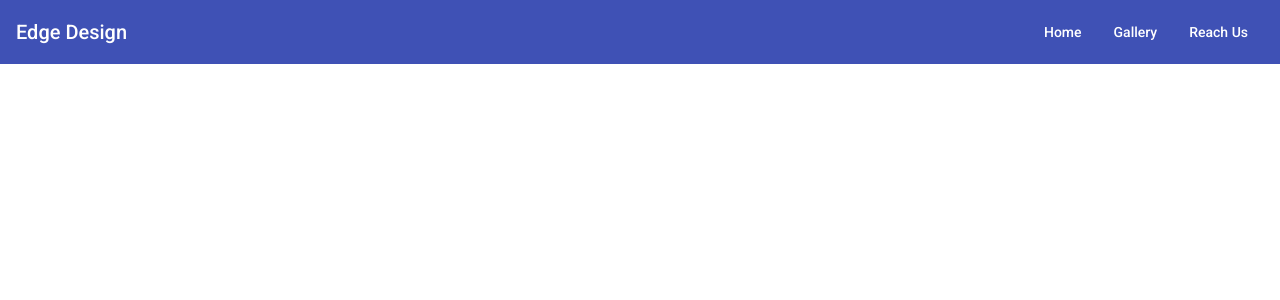
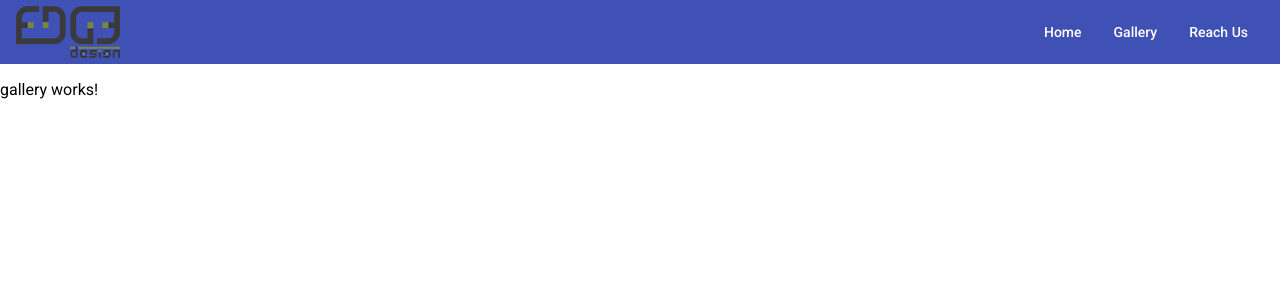
Before and after one commit to asfathahamed/edgedesign, an Angular app: page /gallery in a window 1280 px wide. Before the commit this address led to /. Shown: the top 300 px of the page. Built offline with nearby package versions, Linux system fonts and the light colour scheme.

Commit message:
Header implemented with logo

```diff
--- a/src/app/app.component.html
+++ b/src/app/app.component.html
@@ -1,10 +1,10 @@
 <mat-toolbar color="primary">
   <mat-toolbar-row>
-    <span>Edge Design</span>
+    <a routerLink="/" class="brand"><span class="sr-only">Edge Design</span></a>
     <span class="middle-spacer"></span>
-    <button mat-button>Home</button>
-    <button mat-button>Gallery</button>
-    <button mat-button>Reach Us</button>
+    <button routerLink="/" mat-button>Home</button>
+    <button routerLink="/gallery" mat-button>Gallery</button>
+    <button routerLink="/contact" mat-button>Reach Us</button>
   </mat-toolbar-row>
 </mat-toolbar>
 <router-outlet></router-outlet>
--- a/src/app/app.module.ts
+++ b/src/app/app.module.ts
@@ -7,11 +7,15 @@ import { SharedMaterialModule } from './shared/shared-material.module';
 
 import { AppComponent } from './app.component';
 import { HomeComponent } from './home/home.component';
+import { GalleryComponent } from './gallery/gallery.component';
+import { ContactComponent } from './contact/contact.component';
 
 @NgModule({
   declarations: [
     AppComponent,
-    HomeComponent
+    HomeComponent,
+    GalleryComponent,
+    ContactComponent
   ],
   imports: [
     BrowserModule,
--- /dev/null
+++ b/src/app/contact/contact.component.html
@@ -0,0 +1 @@
+<p>contact works!</p>
--- /dev/null
+++ b/src/app/contact/contact.component.ts
@@ -0,0 +1,15 @@
+import { Component, OnInit } from '@angular/core';
+
+@Component({
+  selector: 'app-contact',
+  templateUrl: './contact.component.html',
+  styleUrls: ['./contact.component.less']
+})
+export class ContactComponent implements OnInit {
+
+  constructor() { }
+
+  ngOnInit() {
+  }
+
+}
--- /dev/null
+++ b/src/app/gallery/gallery.component.html
@@ -0,0 +1 @@
+<p>gallery works!</p>
--- /dev/null
+++ b/src/app/gallery/gallery.component.ts
@@ -0,0 +1,15 @@
+import { Component, OnInit } from '@angular/core';
+
+@Component({
+  selector: 'app-gallery',
+  templateUrl: './gallery.component.html',
+  styleUrls: ['./gallery.component.less']
+})
+export class GalleryComponent implements OnInit {
+
+  constructor() { }
+
+  ngOnInit() {
+  }
+
+}
--- a/src/assets/styles/helper.less
+++ b/src/assets/styles/helper.less
@@ -1,3 +1,14 @@
 .middle-spacer {
   flex: 1 1 auto;
 }
+
+.sr-only {
+  position: absolute;
+  width: 1px;
+  height: 1px;
+  padding: 0;
+  margin: -1px;
+  overflow: hidden;
+  clip: rect(0,0,0,0);
+  border: 0;
+}
--- a/src/styles.less
+++ b/src/styles.less
@@ -4,3 +4,11 @@
 
 html, body { height: 100%; }
 body { margin: 0; font-family: Roboto, "Helvetica Neue", sans-serif; }
+
+.brand {
+  background-image: url('./assets/images/edge-design-logo.png');
+  background-position: -8px -4px;
+  display: inline-block;
+  height: 52px;
+  width: 105px;
+}
```
Also changed, not shown: src/app/app-routing.module.ts (+8 -0 lines), src/app/contact/contact.component.less (added), src/app/gallery/gallery.component.less (added), 2 other files (tests, documents, lock files or other folders).
